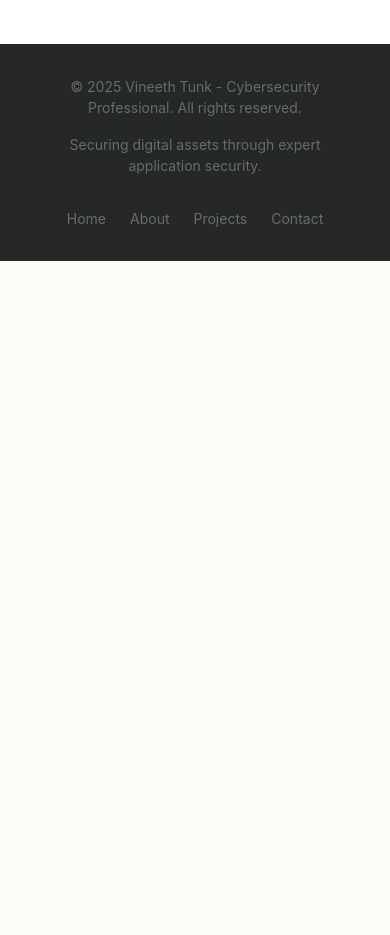
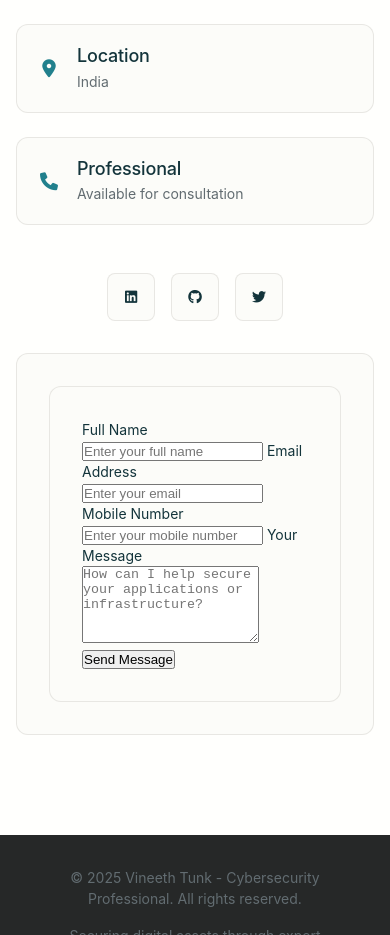
Before and after one commit to vineethtunk/vineethtunk.github.io, a plain HTML site: page index.html in a window 390 px wide. Shown: the part 7136-8071 px from the top of the page. Before the commit the page ends 7397 px from the top, so only its background shows below. Drawn offline with Linux system fonts and the light colour scheme; a web font is replaced by a local one.

Commit message:
Update index.html with form update

```diff
--- a/index.html
+++ b/index.html
@@ -314,6 +314,30 @@
         </div>
     </section>
 
+<!-- Testimonial Section -->
+    <section id="testimonials" class="testimonials">
+        <div class="container">
+            <div class="section-header">
+                <h2 class="section-title">What People Say</h2>
+                <p class="section-subtitle">Feedback from clients and peers</p>
+            </div>
+            <div class="testimonials-content">
+                <div class="testimonial-item">
+                    <p>"Vineeth helped secure our web applications with precision. His expertise in WAF saved us from potential threats."</p>
+                    <h4>- Client A, CTO</h4>
+                </div>
+                <div class="testimonial-item">
+                    <p>"I’ve seen Vineeth bridge the gap between developers and security teams seamlessly. He makes security actionable."</p>
+                    <h4>- Client B, Security Manager</h4>
+                </div>
+                <div class="testimonial-item">
+                    <p>"One of the sharpest cybersecurity professionals I’ve worked with. Highly recommend his consultation."</p>
+                    <h4>- Client C, Founder</h4>
+                </div>
+            </div>
+        </div>
+    </section>
+
     <!-- Contact Section -->
     <section id="contact" class="contact">
         <div class="container">
@@ -322,6 +346,7 @@
                 <p class="section-subtitle">Let's discuss cybersecurity solutions for your organization</p>
             </div>
             <div class="contact-content">
+                <!-- Left Column -->
                 <div class="contact-info">
                     <div class="contact-item">
                         <i class="fas fa-envelope"></i>
@@ -345,16 +370,77 @@
                         </div>
                     </div>
                     <div class="social-links">
-                        <a href="#" target="_blank" class="social-link">
+                        <a href="https://www.linkedin.com/in/vineethtunk/" target="_blank" class="social-link">
                             <i class="fab fa-linkedin"></i>
                         </a>
-                        <a href="#" target="_blank" class="social-link">
+                        <a href="https://github.com/vineethtunk" target="_blank" class="social-link">
                             <i class="fab fa-github"></i>
                         </a>
-                        <a href="#" target="_blank" class="social-link">
+                        <a href="https://x.com/TunkVineeth" target="_blank" class="social-link">
                             <i class="fab fa-twitter"></i>
                         </a>
                     </div>
+                </div>
+
+                <!-- Right Column (Contact Form placeholder if needed) -->
+                <div class="contact-form">
+                    <form
+    action="https://formspree.io/f/sss"
+    method="POST"
+    class="contact-form"
+    autocomplete="off"
+    novalidate
+>
+    <label for="name">Full Name</label>
+    <input
+        type="text"
+        id="name"
+        name="name"
+        placeholder="Enter your full name"
+        required
+        minlength="2"
+        maxlength="100"
+    >
+
+    <label for="email">Email Address</label>
+    <input
+        type="email"
+        id="email"
+        name="email"
+        placeholder="Enter your email"
+        required
+        maxlength="150"
+        inputmode="email"
+    >
+
+    <label for="phone">Mobile Number</label>
+    <input
+        type="tel"
+        id="phone"
+        name="phone"
+        placeholder="Enter your mobile number"
+        pattern="^\+?[0-9]{10,15}$"
+        required
+        inputmode="tel"
+    >
+
+    <label for="message">Your Message</label>
+    <textarea
+        id="message"
+        name="message"
+        rows="5"
+        placeholder="How can I help secure your applications or infrastructure?"
+        required
+        minlength="10"
+        maxlength="1000"
+    ></textarea>
+
+    <!-- Hidden honeypot field for spam bots -->
+    <input type="text" name="_gotcha" style="display:none">
+
+    <button type="submit">Send Message</button>
+</form>
+
                 </div>
             </div>
         </div>
```
